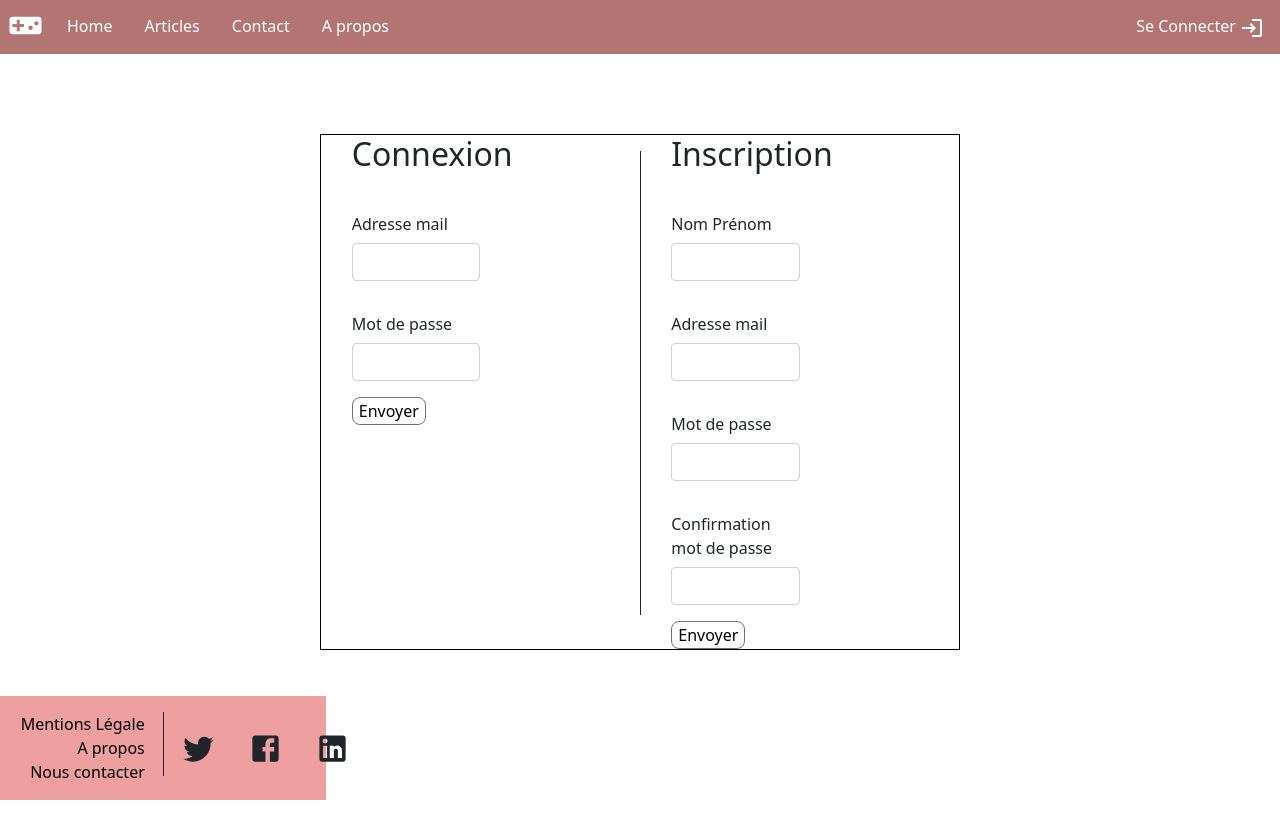
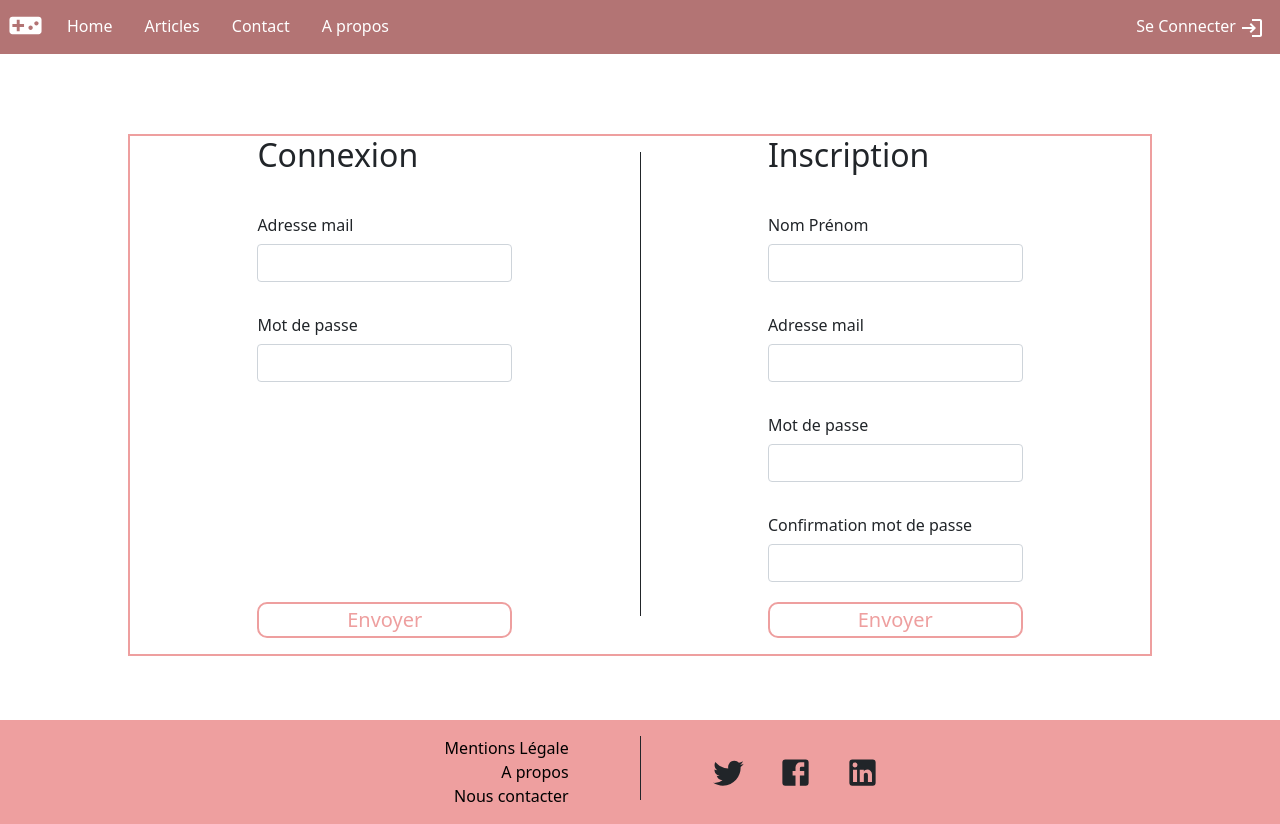
Before and after one commit to Daeriss/ActuGaming, a React (Create React App) app: page /login in a window 1280 px wide. Before the commit the page ends 800 px from the top, so only its background shows below. Built offline with nearby package versions, Linux system fonts and the light colour scheme.

Commit message:
css connection

```diff
--- a/src/App.js
+++ b/src/App.js
@@ -13,12 +13,13 @@ import ArticlesPage from "./pages/ArticlesPages/ArticlesPage";
 import MentionLegalPage from "./pages/MentionLegalPage/MentionLegalPage";
 import NavBar from "./components/NavBar/NavBar";
 import Footer from "./components/Footer/Footer";
+import "./main.css";
 
 function App() {
     return (
         <div className='container-fluid p-0'>
             <Router>
-                <div className="row g-0" >
+                <div className="" >
                     <NavBar />
                 </div>
                 <Routes>
@@ -30,9 +31,7 @@ function App() {
                     <Route path="/articles" element={<ArticlesPage/>}></Route>
                     <Route path="/mentionLegal" elemet={<MentionLegalPage/>}></Route>
                 </Routes>
-                <div className="row g-0" style={{backgroundColor:"#EE9F9F", position:"fixed" ,left: 0,bottom: 0}}>
-                    <Footer></Footer>
-                </div>
+                <Footer/>
             </Router>
         </div>
     );
--- a/src/components/Atomic/ABarreVertical.jsx
+++ b/src/components/Atomic/ABarreVertical.jsx
@@ -12,9 +12,7 @@ import React from "react";
  */
 function ABarreVertical(styles,...props) {
 
-
     let styleCustom = {
-        borderColor : "black",
         borderLeft: " 1px solid",
         height: "4rem",
         display: "inline-block",
--- /dev/null
+++ b/src/main.css
@@ -0,0 +1,3 @@
+.customBorder {
+    border: 2px solid #EE9F9F !important;
+}
--- a/src/pages/ContactPage/ContactPage.jsx
+++ b/src/pages/ContactPage/ContactPage.jsx
@@ -16,14 +16,14 @@ function ContactPage() {
                     <ABlock styles={{width:"50%", border : "none", display: "flex", flexDirection: "column", alignItems: "center"}}>
                         <AForm title="Nous contacter">
                             <AInput label="Nom prénom" type="text"/>
-                            <AInput label="Adresse mail" type="text"/>
+                            <AInput label="Adresse mail" type="mail"/>
                             <AInput label="Object" type="textarea"/>
                             <div className="d-flex flex-column">
                                 <label className="col-form-label mt-4 text-start">Votre message</label>
                                 <textarea className="form-control" ></textarea>
                             </div>
                             <div className={"d-flex  justify-content-center mb-3"}>
-                                <AButton styles={{border: "1px solid #707070", borderRadius: ".5em",
+                                <AButton classNames={"btn-sign-in"} styles={{border: "1px solid #707070", borderRadius: ".5em",
                                 outline: "none",
                                 background: "inherit",
                                 marginTop: "1em",
--- a/src/pages/LoginPage/LoginPage.css
+++ b/src/pages/LoginPage/LoginPage.css
@@ -0,0 +1,14 @@
+.btn-sign-in {
+    color: #EE9F9F !important;
+    border: 2px solid #EE9F9F !important;
+    background: white !important;/* default color */
+    background: linear-gradient(to left, white 50%, #EE9F9F 50%) right !important;
+    background-size: 200% !important;
+    transition: .5s ease-out !important;
+    font-size: 20px !important;
+}
+
+.btn-sign-in:hover {
+    color: white !important;
+    background-position: left !important;
+}
--- a/src/pages/LoginPage/LoginPage.jsx
+++ b/src/pages/LoginPage/LoginPage.jsx
@@ -4,44 +4,50 @@ import AForm from "../../components/Atomic/AForm";
 import AInput from "../../components/Atomic/AInput";
 import ABarreVertical from "../../components/Atomic/ABarreVertical";
 import AButton from "../../components/Atomic/AButton";
+import "./LoginPage.css";
+import "../../App.css";
 
 
 function LoginPage() {
     return(
         <div className="row g-0 justify-content-center align-items-center"
              style={{marginTop: "5em"}} >
-            <ABlock styles={{border: "none", width: "50%" }} >
-                <ABlock styles={{border: "1px solid black",
-                    display: "flex", justifyContent: "space-evenly"
-                    }} >
-                    <ABlock styles={{border : "none"}}>
+            <ABlock styles={{border: "none", width: "80%" }} >
+                <div className={"customBorder"} style={{marginBottom:"4rem", display: "flex"}} >
+                    <ABlock styles={{width:"50%", border : "none", display: "flex", flexDirection: "column", alignItems: "center"}}>
                         <AForm title="Connexion">
-                            <AInput label="Adresse mail" type="text"/>
-                            <AInput label="Mot de passe" type="text"/>
-                            <AButton styles={{border: "1px solid #707070", borderRadius: ".5em",
+                            <AInput label="Adresse mail" type="mail"/>
+                            <AInput label="Mot de passe" type="password"/>
+                            <div className={"d-flex  justify-content-center mb-3"}>
+                                <AButton classNames={"btn-sign-in"} styles={{border: "1px solid #707070", borderRadius: ".5em",
                                     outline: "none",
                                     background: "inherit",
-                                marginTop: "1em"}}>
+                                    marginTop: "11em",
+                                    width: "100%"}}>
                                     Envoyer
                                 </AButton>
+                            </div>
                         </AForm>
                     </ABlock>
-                    <ABarreVertical styles={{height: "29rem"}}/>
-                    <ABlock styles={{border : "none"}}>
+                    <ABarreVertical styles={{height: "29rem", borderColor:"#EE9F9F"}}/>
+                    <ABlock styles={{width:"50%", border : "none", display: "flex", flexDirection: "column", alignItems: "center"}}>
                         <AForm title="Inscription">
                             <AInput label="Nom Prénom" type="text"/>
-                            <AInput label="Adresse mail" type="text"/>
-                            <AInput label="Mot de passe" type="text"/>
-                            <AInput label="Confirmation mot de passe" type="text"/>
-                            <AButton styles={{border: "1px solid #707070", borderRadius: ".5em",
+                            <AInput label="Adresse mail" type="mail"/>
+                            <AInput label="Mot de passe" type="password"/>
+                            <AInput label="Confirmation mot de passe" type="password"/>
+                            <div className={"d-flex  justify-content-center mb-3"}>
+                                <AButton classNames={"btn-sign-in"} styles={{border: "1px solid #707070", borderRadius: ".5em",
                                     outline: "none",
                                     background: "inherit",
-                                marginTop: "1em"}}>
+                                    marginTop: "1em",
+                                    width: "100%"}}>
                                     Envoyer
                                 </AButton>
+                            </div>
                         </AForm>
                     </ABlock>
-                </ABlock>
+                </div>
             </ABlock>
         </div>
     )
```
Also changed, not shown: src/App.css (line endings or trailing spaces). Lines whose indentation alone changed are shown as unchanged.
